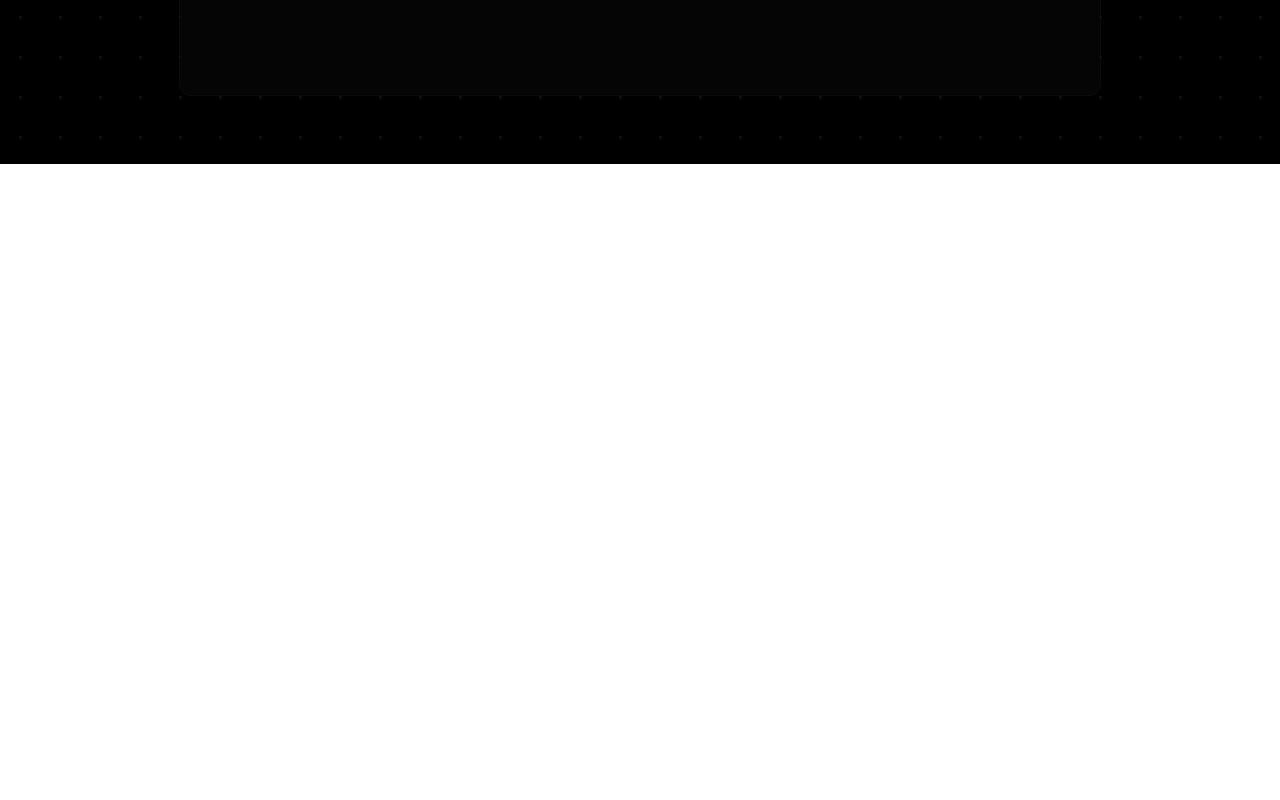
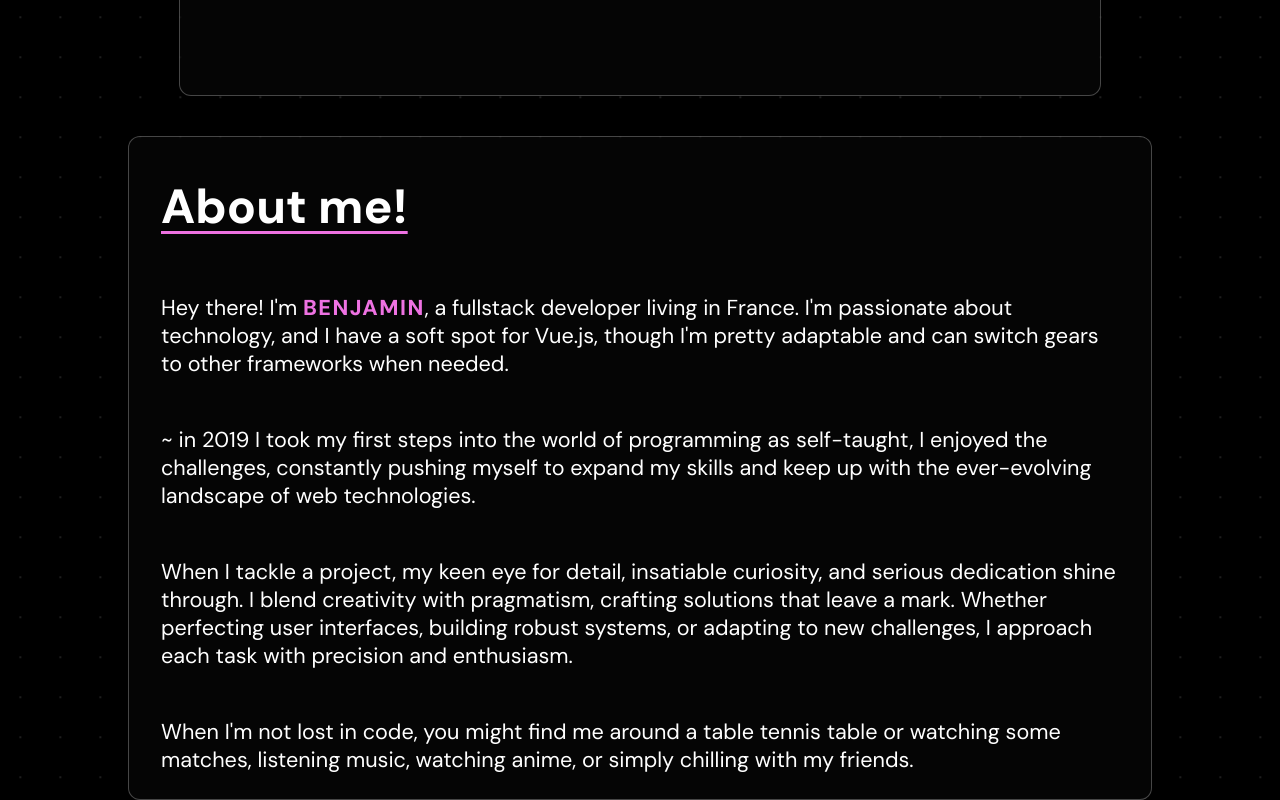
Before and after one commit to Toukara/portfolio, a Vue app: page / in a window 1280 px wide. Shown: the part 636-1436 px from the top of the page. Before the commit the page ends 800 px from the top, so only its background shows below. Built offline with nearby package versions, Linux system fonts and the light colour scheme.

Commit message:
Home page changes

```diff
--- a/src/assets/base.css
+++ b/src/assets/base.css
@@ -59,7 +59,7 @@
 }
 
 body {
-  height: 100vh; /* Set height to 100% of viewport height */
+  height: 100%; /* Set height to 100% of viewport height */
   overflow: hidden;
 
   color: var(--color-text);
--- /dev/null
+++ b/src/components/AboutComponent.vue
@@ -0,0 +1,88 @@
+<script>
+export default {
+  name: 'About'
+}
+</script>
+
+<template>
+  <div class="about">
+    <h1>About me!</h1>
+    <p>Hey there! I'm <a href="https://github.com/Toukara" target="_blank" class="pink">Benjamin</a>, a fullstack developer living in France. I'm passionate about technology, and I have a soft spot for Vue.js, though I'm pretty adaptable and can switch gears to other frameworks when needed.</p>
+    <p>~ in 2019 I took my first steps into the world of programming as self-taught, I enjoyed the challenges, constantly pushing myself to expand my skills and keep up with the ever-evolving landscape of web technologies.</p>
+    <p>When I tackle a project, my keen eye for detail, insatiable curiosity, and serious dedication shine through. I blend creativity with pragmatism, crafting solutions that leave a mark. Whether perfecting user interfaces, building robust systems, or adapting to new challenges, I approach each task with precision and enthusiasm.</p>
+    <p>When I'm not lost in code, you might find me around a table tennis table or watching some matches, listening music, watching anime, or simply chilling with my friends.</p>
+    <p>Thanks for visiting my portfolio! I'm excited to share my journey with you and potentially collaborate on some exciting projects. Let's make something incredible together!</p>
+
+    <p><a href="https://github.com/Toukara" target="_blank">Github</a> | <a href="https://twitter.com/Benjamincms_" target="_blank">Twitter</a> | <a href="https://www.linkedin.com" target="_blank">LinkedIn</a></p>
+    <Links />
+  </div>
+</template>
+
+<style scoped lang="scss">
+.container {
+  display: flex;
+  flex-direction: column;
+  align-items: center;
+}
+
+.about {
+  margin-top: 5rem;
+  display: flex;
+  flex-direction: column;
+  align-content: center;
+  justify-content: left;
+  gap: 3rem;
+
+  border-radius: 12px;
+  border: 1px solid rgba(212, 212, 212, 0.315);
+
+  background-color: rgba(23, 23, 23, 0.23);
+  backdrop-filter: blur(5px);
+  -webkit-backdrop-filter: blur(5px);
+
+  margin: 0 auto;
+
+  margin-top: 5vh;
+  padding: 2rem;
+  height: 83vh;
+  width: 80vw;
+
+  p {
+    font-size: 1.35rem;
+    line-height: 1.75rem;
+  }
+
+  h1 {
+    font-size: 3rem;
+    font-weight: 800;
+
+    text-decoration: underline;
+    text-decoration-color: #ee72e2;
+    text-underline-offset: 8px;
+    text-decoration-thickness: 3px;
+  }
+
+  span {
+    color: #ee72e2;
+  }
+
+  a {
+    color: white;
+    text-decoration: none;
+    &:hover {
+      color: #ee72e2;
+    }
+  }
+
+  .pink {
+    color: #ee72e2;
+    text-decoration: none;
+    text-transform: uppercase;
+    font-weight: 800;
+    letter-spacing: 1.5px;
+    &:hover {
+      text-decoration: underline;
+    }
+  }
+}
+</style>
--- a/src/components/HeroComponent.vue
+++ b/src/components/HeroComponent.vue
@@ -82,13 +82,14 @@ export default {
 
   /* From https://css.glass */
   border-radius: 12px;
-  border: 1px solid rgba(137, 137, 137, 0.044);
+  border: 1px solid rgba(212, 212, 212, 0.315);
 
   background-color: rgba(23, 23, 23, 0.23);
   backdrop-filter: blur(5px);
   -webkit-backdrop-filter: blur(5px);
 
-  margin: 14vw;
+  margin-left: 14vw;
+  margin-right: 14vw;
   margin-top: 5vh;
 
   -webkit-touch-callout: none; /* iOS Safari */
--- a/src/components/NavbarComponent.vue
+++ b/src/components/NavbarComponent.vue
@@ -63,7 +63,7 @@ export default {
   align-items: center;
 
   border-radius: 12px;
-  border: 1px solid rgba(137, 137, 137, 0.044);
+  border: 1px solid rgba(212, 212, 212, 0.315);
 
   background-color: rgba(23, 23, 23, 0.23);
   backdrop-filter: blur(5px);
--- a/src/views/AboutView.vue
+++ b/src/views/AboutView.vue
@@ -2,7 +2,7 @@
   <Navbar />
   <div class="container">
     <div class="about">
-      <h1>About Benjamin!</h1>
+      <h1>About me!</h1>
       <p>Hey there! I'm <a href="https://github.com/Toukara" target="_blank" class="pink">Benjamin</a>, a fullstack developer living in France. I'm passionate about technology, and I have a soft spot for Vue.js, though I'm pretty adaptable and can switch gears to other frameworks when needed.</p>
       <p>~ in 2019 I took my first steps into the world of programming as self-taught, I enjoyed the challenges, constantly pushing myself to expand my skills and keep up with the ever-evolving landscape of web technologies.</p>
       <p>When I tackle a project, my keen eye for detail, insatiable curiosity, and serious dedication shine through. I blend creativity with pragmatism, crafting solutions that leave a mark. Whether perfecting user interfaces, building robust systems, or adapting to new challenges, I approach each task with precision and enthusiasm.</p>
--- a/src/views/HomeView.vue
+++ b/src/views/HomeView.vue
@@ -1,64 +1,17 @@
 <script setup>
 import Navbar from '../components/NavbarComponent.vue'
 import Hero from '../components/HeroComponent.vue'
+import About from '../components/AboutComponent.vue'
 </script>
 
 <template>
   <main>
     <Navbar />
     <Hero />
-    </main>
+    <About />
+  </main>
 </template>
 
 <style scoped lang="scss">
-.projects {
-  display: flex;
-  flex-direction: row;
-  justify-content: center;
-  align-items: center;
-  flex-wrap: wrap;
-  gap: 1.75rem;
-}
-
-.project {
-  border: 1px solid black;
-  width: 300px;
-  height: 300px;
-
-  & img {
-    width: 100%;
-    height: 100%;
-    backdrop-filter: blur(10px);
-    -webkit-backdrop-filter: blur(10px);
-    border-radius: 10px;
-  }
-
-  &:hover {
-    transition: 0.5s;
-    transform: scale(1.05);
-  }
-}
-
-.more {
-  display: flex;
-  justify-content: center;
-  align-items: center;
-  font-size: 1.5rem;
-  font-weight: bold;
-  cursor: pointer;
-  margin: 2rem auto;
-  color: white;
-  width: 150px;
-  // background: red;
-  border-radius: 15px;
-  border: 1px solid;
-
-  &:hover {
-    color: black;
-    background: white;
-    border: 1px solid white;
-    transition: 0.5s;
-  }
-}
 
 </style>
```
